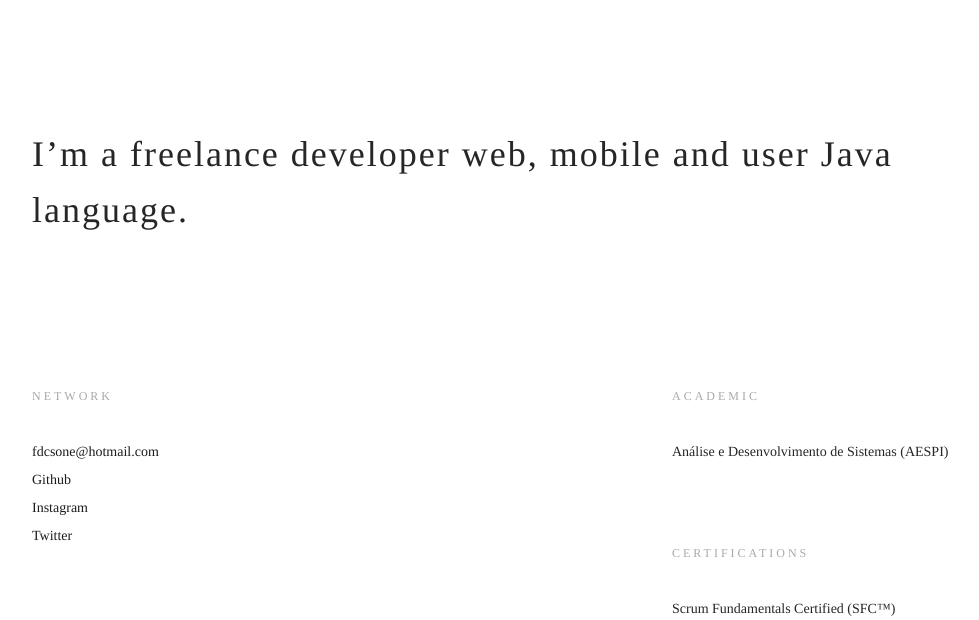
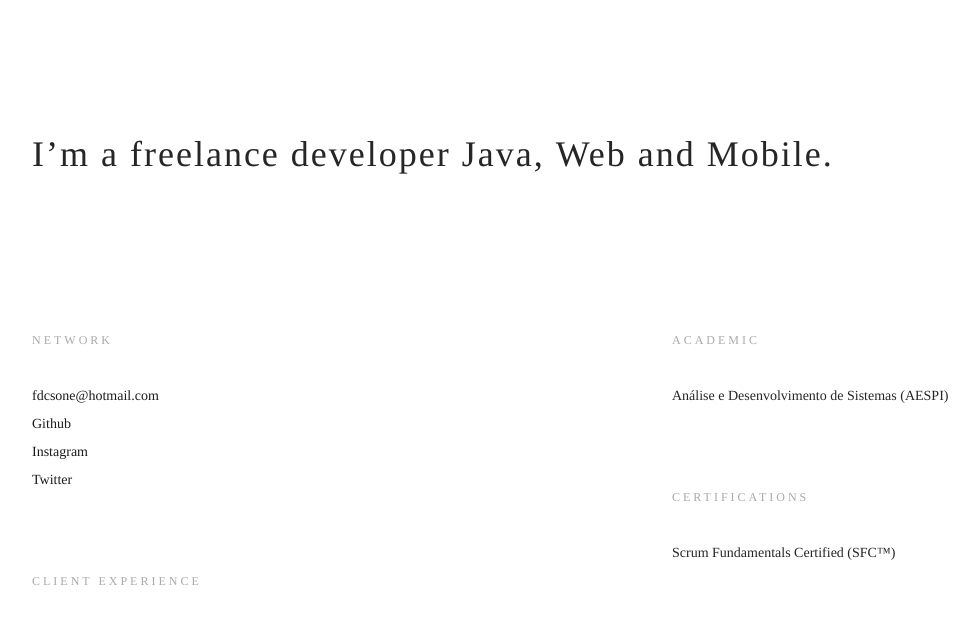
Before and after one commit to douglazsilva/douglazsilva.github.io, a plain HTML site: page index.html in a window 1280 px wide. Shown: the part 178-798 px from the top of the page, without its empty margins (96-1075 px from the left). Drawn offline with nearby package versions, Linux system fonts and the light colour scheme; a web font is replaced by a local one.

Commit message:
alterando descrição

```diff
--- a/index.html
+++ b/index.html
@@ -19,7 +19,7 @@
          <div class="logo" id="logo">
             <img src="../douglazsilva.github.io/img/ds_logo.png" alt="logo">
          </div>
-         <div id='intro' class='column'>I’m a freelance developer web, mobile and user Java language.</div>
+         <div id='intro' class='column'>I’m a freelance developer Java, Web and Mobile.</div>
          <div class='itemwrapper' id='item0'>
             <div id='col1' class='column-left'>
                <span class='greyed'>Network</span><br>
```
